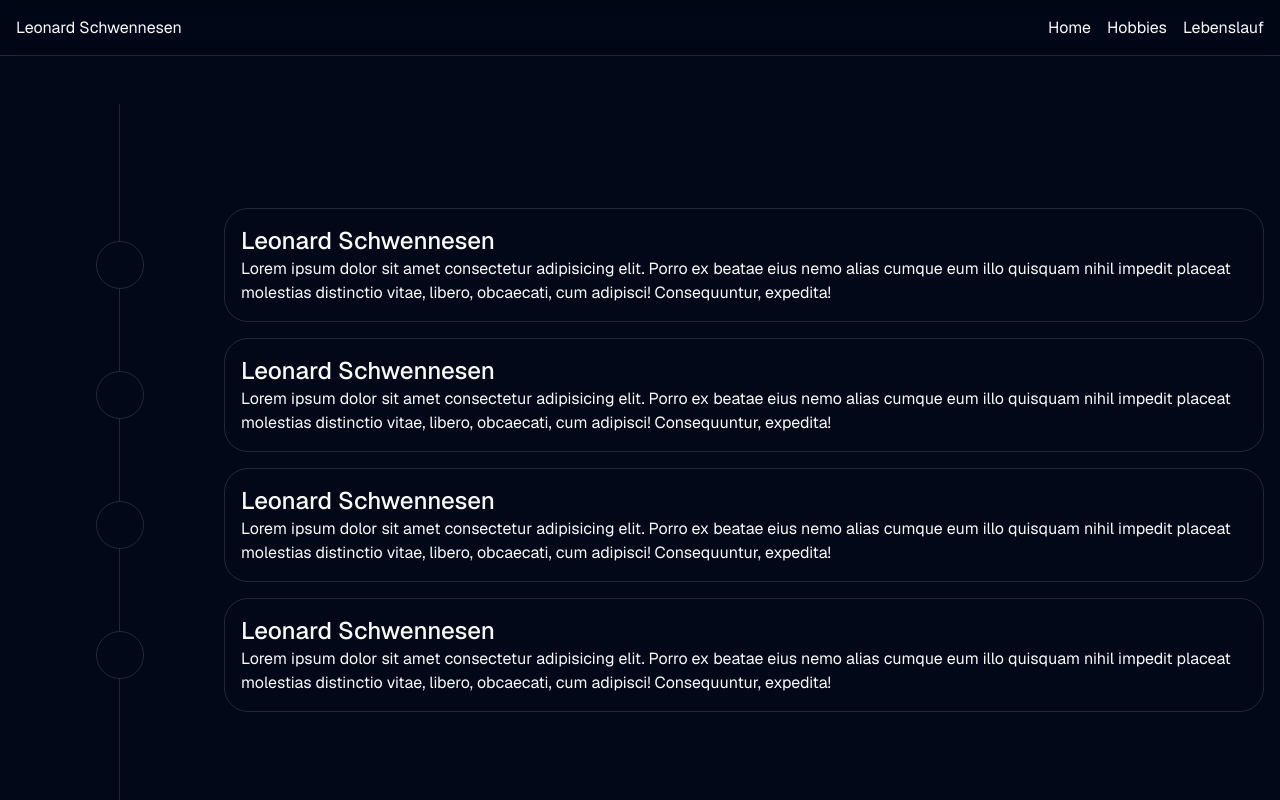
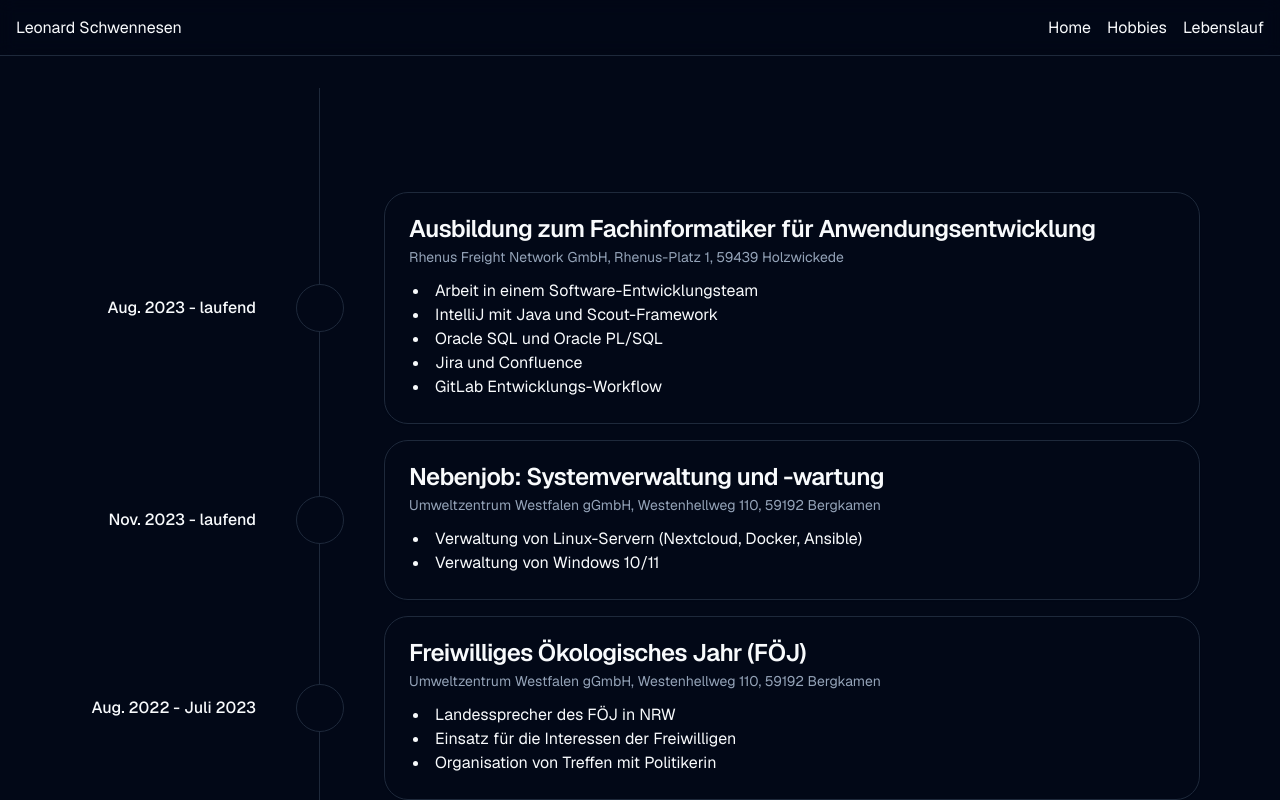
Before and after one commit to zophiana/profile-page, a Next.js app: page /resume in a window 1280 px wide. Shown: the top 800 px of the page. Built offline with nearby package versions, Linux system fonts and the light colour scheme; what tailwind-gradient-mask-image would draw is missing.

Commit message:
resume: finalise design & add valid info

```diff
--- a/src/app/resume/page.tsx
+++ b/src/app/resume/page.tsx
@@ -1,8 +1,16 @@
+import {
+  Card,
+  CardContent,
+  CardDescription,
+  CardHeader,
+  CardTitle,
+} from '@/components/ui/card'
+
 import Clamp from '../clamp'
 
 function DotWithLine() {
   return (
-    <div className="relative w-1/6">
+    <div className="relative w-32">
       <div className="h-full w-1/2 border-r"></div>
       <div className="absolute left-0 top-0 flex size-full items-center justify-center">
         <div className="size-12 rounded-full border bg-background"></div>
@@ -11,70 +19,103 @@ function DotWithLine() {
   )
 }
 
+function ResumeDate(props: { date: string }) {
+  return (
+    <div className="flex min-w-44 items-center justify-end">
+      <p className="text-base font-medium">{props.date}</p>
+    </div>
+  )
+}
+
+type ResumeCardProps = {
+  title?: string
+  description?: string
+  children?: React.ReactNode
+}
+
+function ResumeCard(props: ResumeCardProps) {
+  return (
+    <div className="py-2">
+      <Card className="rounded-3xl">
+        <CardHeader className="pb-3">
+          <CardTitle>{props.title}</CardTitle>
+          <CardDescription>{props.description}</CardDescription>
+        </CardHeader>
+        <CardContent>{props.children}</CardContent>
+      </Card>
+    </div>
+  )
+}
+
 export default function CVPage() {
   return (
     <main className="flex-auto">
-      <Clamp className="flex flex-col gap-16 py-12">
-        <div className="flex w-full flex-col">
-          <div className="w-1/6 gradient-mask-t-0">
+      <Clamp className="flex max-w-6xl flex-col pb-24 pt-8">
+        <div className="grid grid-cols-[min-content_min-content_auto]">
+          <div></div>
+          <div className="w-32 gradient-mask-t-0">
             <div className="h-24 w-1/2 border-r"></div>
           </div>
+          <div></div>
 
-          <div className="flex flex-row">
-            <DotWithLine></DotWithLine>
-            <div className="my-2 w-5/6 rounded-3xl border p-4">
-              <h1 className="text-2xl font-medium">Leonard Schwennesen</h1>
-              <p>
-                Lorem ipsum dolor sit amet consectetur adipisicing elit. Porro
-                ex beatae eius nemo alias cumque eum illo quisquam nihil impedit
-                placeat molestias distinctio vitae, libero, obcaecati, cum
-                adipisci! Consequuntur, expedita!
-              </p>
-            </div>
-          </div>
+          <ResumeDate date="Aug. 2023 - laufend"></ResumeDate>
+          <DotWithLine></DotWithLine>
+          <ResumeCard
+            title="Ausbildung zum Fachinformatiker für Anwendungsentwicklung"
+            description="Rhenus Freight Network GmbH, Rhenus-Platz 1, 59439 Holzwickede"
+          >
+            <ul className="list-inside list-disc pl-1">
+              <li>Arbeit in einem Software-Entwicklungsteam</li>
+              <li>IntelliJ mit Java und Scout-Framework</li>
+              <li>Oracle SQL und Oracle PL/SQL</li>
+              <li>Jira und Confluence</li>
+              <li>GitLab Entwicklungs-Workflow</li>
+            </ul>
+          </ResumeCard>
 
-          <div className="flex flex-row">
-            <DotWithLine></DotWithLine>
-            <div className="my-2 w-5/6 rounded-3xl border p-4">
-              <h1 className="text-2xl font-medium">Leonard Schwennesen</h1>
-              <p>
-                Lorem ipsum dolor sit amet consectetur adipisicing elit. Porro
-                ex beatae eius nemo alias cumque eum illo quisquam nihil impedit
-                placeat molestias distinctio vitae, libero, obcaecati, cum
-                adipisci! Consequuntur, expedita!
-              </p>
-            </div>
-          </div>
+          <ResumeDate date="Nov. 2023 - laufend"></ResumeDate>
+          <DotWithLine></DotWithLine>
+          <ResumeCard
+            title="Nebenjob: Systemverwaltung und -wartung"
+            description="Umweltzentrum Westfalen gGmbH, Westenhellweg 110, 59192 Bergkamen"
+          >
+            <ul className="list-inside list-disc pl-1">
+              <li>Verwaltung von Linux-Servern (Nextcloud, Docker, Ansible)</li>
+              <li>Verwaltung von Windows 10/11</li>
+            </ul>
+          </ResumeCard>
 
-          <div className="flex flex-row">
-            <DotWithLine></DotWithLine>
-            <div className="my-2 w-5/6 rounded-3xl border p-4">
-              <h1 className="text-2xl font-medium">Leonard Schwennesen</h1>
-              <p>
-                Lorem ipsum dolor sit amet consectetur adipisicing elit. Porro
-                ex beatae eius nemo alias cumque eum illo quisquam nihil impedit
-                placeat molestias distinctio vitae, libero, obcaecati, cum
-                adipisci! Consequuntur, expedita!
-              </p>
-            </div>
-          </div>
+          <ResumeDate date="Aug. 2022 - Juli 2023"></ResumeDate>
+          <DotWithLine></DotWithLine>
+          <ResumeCard
+            title="Freiwilliges Ökologisches Jahr (FÖJ)"
+            description="Umweltzentrum Westfalen gGmbH, Westenhellweg 110, 59192 Bergkamen"
+          >
+            <ul className="list-inside list-disc pl-1">
+              <li>Landessprecher des FÖJ in NRW</li>
+              <li>Einsatz für die Interessen der Freiwilligen</li>
+              <li>Organisation von Treffen mit Politikerin</li>
+            </ul>
+          </ResumeCard>
 
-          <div className="flex flex-row">
-            <DotWithLine></DotWithLine>
-            <div className="my-2 w-5/6 rounded-3xl border p-4">
-              <h1 className="text-2xl font-medium">Leonard Schwennesen</h1>
-              <p>
-                Lorem ipsum dolor sit amet consectetur adipisicing elit. Porro
-                ex beatae eius nemo alias cumque eum illo quisquam nihil impedit
-                placeat molestias distinctio vitae, libero, obcaecati, cum
-                adipisci! Consequuntur, expedita!
-              </p>
-            </div>
-          </div>
+          <ResumeDate date="Sep. 2011 - Juli 2022"></ResumeDate>
+          <DotWithLine></DotWithLine>
+          <ResumeCard
+            title="Abitur"
+            description="Werner-von-Siemens-Gesamtschule Königsborn, Döbelner Str. 7, 59425 Unna"
+          >
+            <ul className="list-inside list-disc pl-1">
+              <li>Mathe und Technik als Leistungskurse</li>
+              <li>Geschichte und Englisch als Grundkurse</li>
+              <li>Physik und Chemie als reguläre Fächer</li>
+            </ul>
+          </ResumeCard>
 
-          <div className="w-1/6 gradient-mask-b-0">
+          <div></div>
+          <div className="w-32 gradient-mask-b-0">
             <div className="h-24 w-1/2 border-r"></div>
           </div>
+          <div></div>
         </div>
       </Clamp>
     </main>
--- /dev/null
+++ b/src/components/ui/card.tsx
@@ -0,0 +1,79 @@
+import * as React from "react"
+
+import { cn } from "@/lib/utils"
+
+const Card = React.forwardRef<
+  HTMLDivElement,
+  React.HTMLAttributes<HTMLDivElement>
+>(({ className, ...props }, ref) => (
+  <div
+    ref={ref}
+    className={cn(
+      "rounded-lg border bg-card text-card-foreground shadow-sm",
+      className
+    )}
+    {...props}
+  />
+))
+Card.displayName = "Card"
+
+const CardHeader = React.forwardRef<
+  HTMLDivElement,
+  React.HTMLAttributes<HTMLDivElement>
+>(({ className, ...props }, ref) => (
+  <div
+    ref={ref}
+    className={cn("flex flex-col space-y-1.5 p-6", className)}
+    {...props}
+  />
+))
+CardHeader.displayName = "CardHeader"
+
+const CardTitle = React.forwardRef<
+  HTMLParagraphElement,
+  React.HTMLAttributes<HTMLHeadingElement>
+>(({ className, ...props }, ref) => (
+  <h3
+    ref={ref}
+    className={cn(
+      "text-2xl font-semibold leading-none tracking-tight",
+      className
+    )}
+    {...props}
+  />
+))
+CardTitle.displayName = "CardTitle"
+
+const CardDescription = React.forwardRef<
+  HTMLParagraphElement,
+  React.HTMLAttributes<HTMLParagraphElement>
+>(({ className, ...props }, ref) => (
+  <p
+    ref={ref}
+    className={cn("text-sm text-muted-foreground", className)}
+    {...props}
+  />
+))
+CardDescription.displayName = "CardDescription"
+
+const CardContent = React.forwardRef<
+  HTMLDivElement,
+  React.HTMLAttributes<HTMLDivElement>
+>(({ className, ...props }, ref) => (
+  <div ref={ref} className={cn("p-6 pt-0", className)} {...props} />
+))
+CardContent.displayName = "CardContent"
+
+const CardFooter = React.forwardRef<
+  HTMLDivElement,
+  React.HTMLAttributes<HTMLDivElement>
+>(({ className, ...props }, ref) => (
+  <div
+    ref={ref}
+    className={cn("flex items-center p-6 pt-0", className)}
+    {...props}
+  />
+))
+CardFooter.displayName = "CardFooter"
+
+export { Card, CardHeader, CardFooter, CardTitle, CardDescription, CardContent }
```
